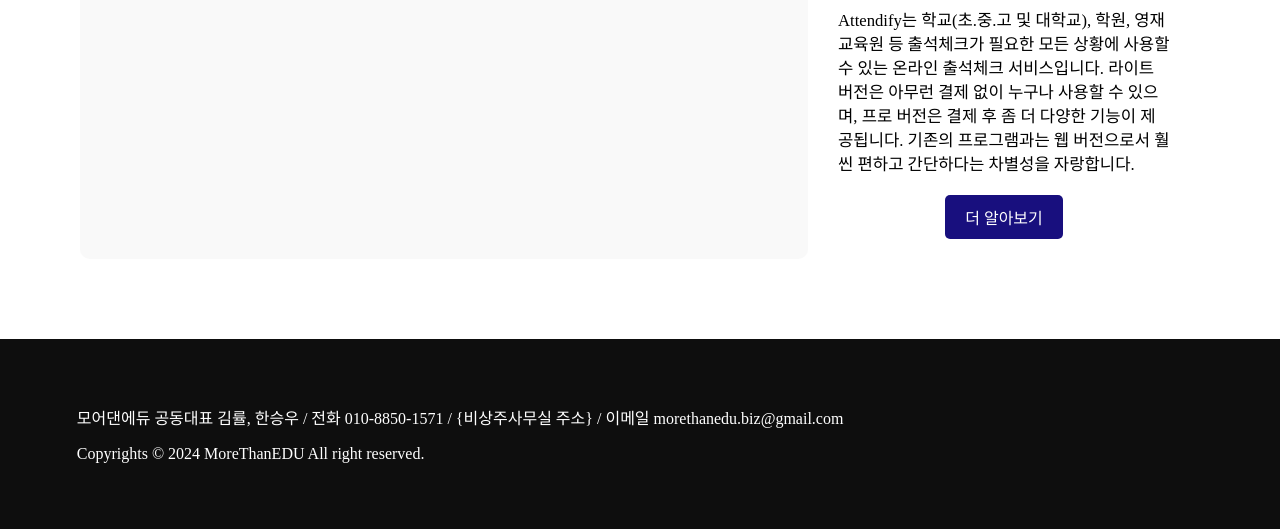
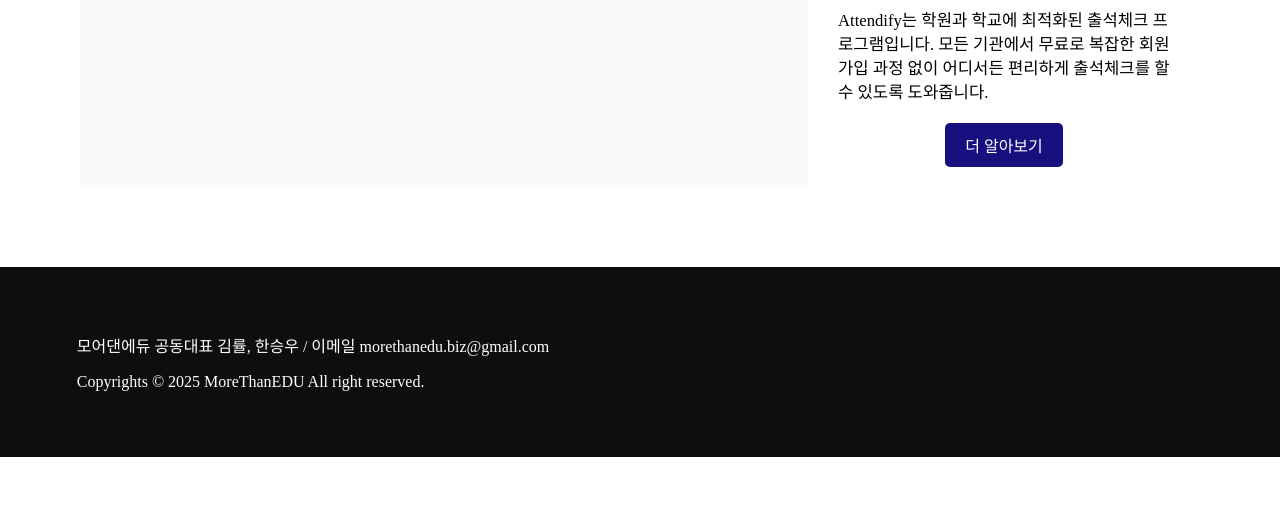
Before and after one commit to MoreThanEDU/MainSite, a plain HTML site: page buis/attendify.html in a window 1280 px wide. Shown: the part 675-1204 px from the top of the page. After the commit the page ends 1132 px from the top, so only its background shows below. Drawn offline with Linux system fonts and the light colour scheme; a web font is replaced by a local one.

Commit message:
최종 수정

```diff
--- a/buis/attendify.html
+++ b/buis/attendify.html
@@ -68,7 +68,7 @@
                 <div class="repim">
                     <center><img src="/static/img/attendify.png"></center>
                     <h1>모두를 위한 출석체크 서비스, Attendify</h1>
-                    <span>Attendify는 학교(초.중.고 및 대학교), 학원, 영재교육원 등 출석체크가 필요한 모든 상황에 사용할 수 있는 온라인 출석체크 서비스입니다. 라이트 버전은 아무런 결제 없이 누구나 사용할 수 있으며, 프로 버전은 결제 후 좀 더 다양한 기능이 제공됩니다. 기존의 프로그램과는 웹 버전으로서 훨씬 편하고 간단하다는 차별성을 자랑합니다.</span>
+                    <span>Attendify는 학원과 학교에 최적화된 출석체크 프로그램입니다. 모든 기관에서 무료로 복잡한 회원가입 과정 없이 어디서든 편리하게 출석체크를 할 수 있도록 도와줍니다.</span>
                     <center><a href="/contact/1" class="chat-button">더 알아보기</a></center>
                 </div>
             </div>
@@ -77,8 +77,8 @@
 </body>
 <footer>
     <div class="info">
-        <p>모어댄에듀 공동대표 김률, 한승우 / 전화 010-8850-1571 / {비상주사무실 주소} / 이메일 morethanedu.biz@gmail.com</p>
-        <p>Copyrights © 2024 MoreThanEDU All right reserved.</p>
+        <p>모어댄에듀 공동대표 김률, 한승우 / 이메일 morethanedu.biz@gmail.com</p>
+        <p>Copyrights © 2025 MoreThanEDU All right reserved.</p>
     </div>
 </footer>
 </html>
```
Also changed, not shown: customer/inquiry.html (+2 -2 lines), customer/notice.html (+2 -2 lines), customer/qna.html (+2 -2 lines), info/ceo.html (+2 -2 lines), info/organization.html (+2 -2 lines), info/vision.html (+2 -2 lines), menus.html (+0 -1 lines), promotions.html (+2 -2 lines).
